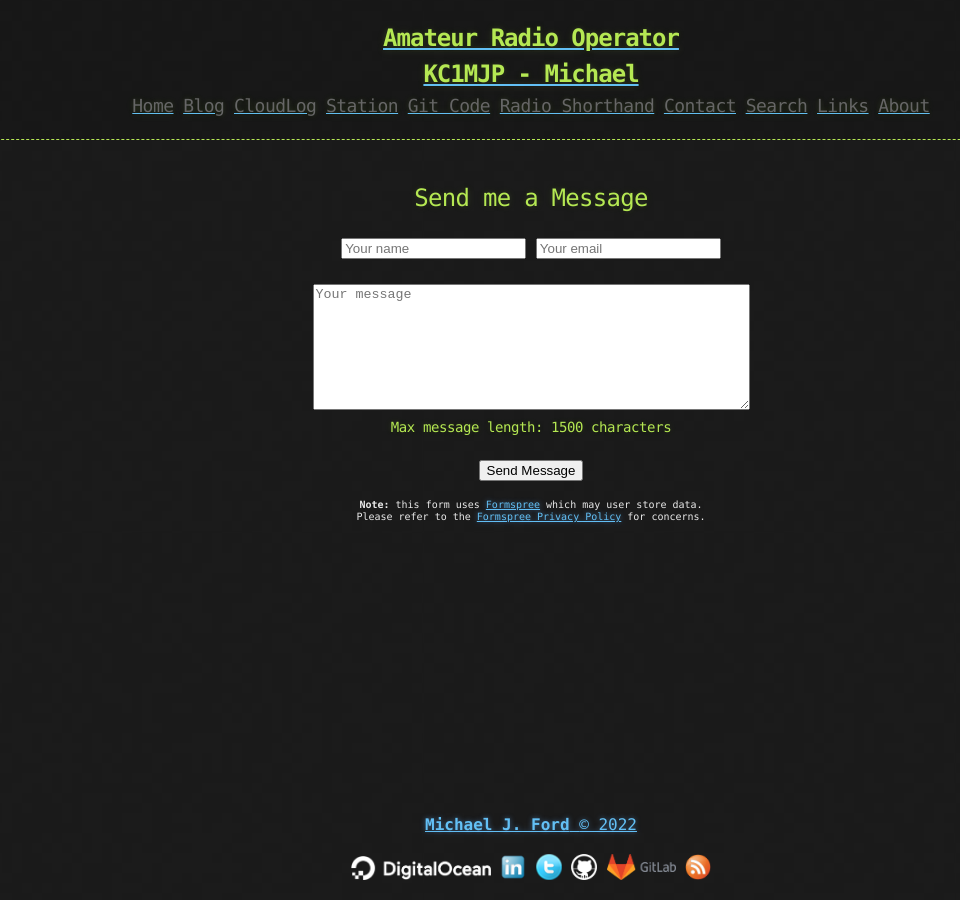
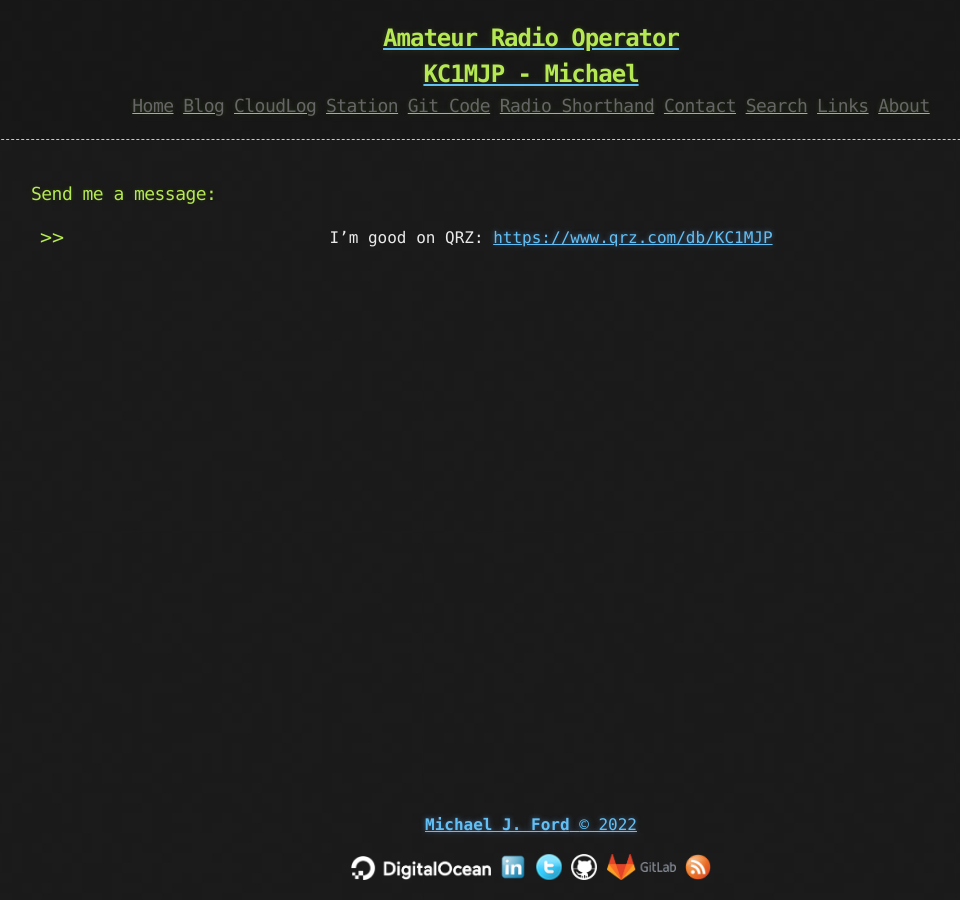
Before and after one commit to finlstrm/kc1mjp.github.io, a Jekyll site: the page built from contact/contact.md, in a window 1280 px wide. Shown: the whole page, without its empty margins (109-1069 px from the left). Built offline with Jekyll 4.4.1, drawn with Linux system fonts in a browser that asks for light colours.

Commit message:
updated contact pages

```diff
--- a/contact/contact.html
+++ b/contact/contact.html
@@ -1,7 +1,7 @@
 ---
 layout: page
 title: Contact
-permalink: /contact/
+permalink: /contact-old/
 ---
 
 <center>
--- /dev/null
+++ b/contact/contact.md
@@ -0,0 +1,10 @@
+---
+layout: page
+title: Contact
+permalink: /contact/
+---
+
+### Send me a message:
+
+- I'm good on QRZ: [https://www.qrz.com/db/KC1MJP](https://www.qrz.com/db/KC1MJP)
+{: .center-text}
```
